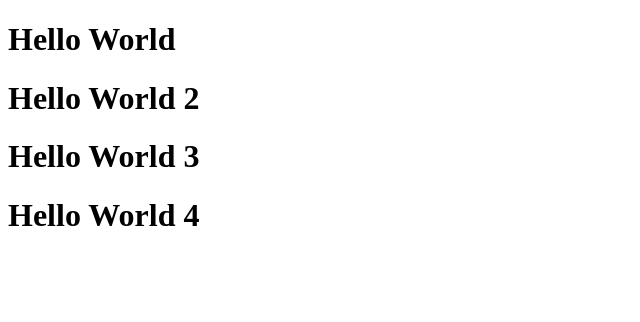
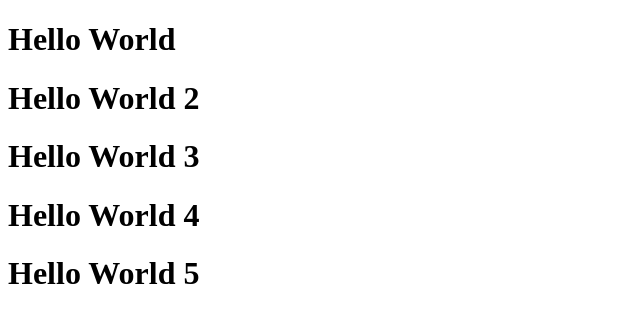
Before and after one commit to Rushikesh-Payppy/firstRepo, a plain HTML site: page index.html in a window 1280 px wide. Shown: the whole page, without its empty margins (0-640 px from the left). Drawn offline with Linux system fonts and the light colour scheme.

Commit message:
Update index.html

```diff
--- a/index.html
+++ b/index.html
@@ -11,5 +11,6 @@
   <h1>Hello World 2 </h1>
   <h1>Hello World 3</h1>
   <h1>Hello World 4</h1>
+  <h1>Hello World 5</h1>
 </body>
 </html>
```
